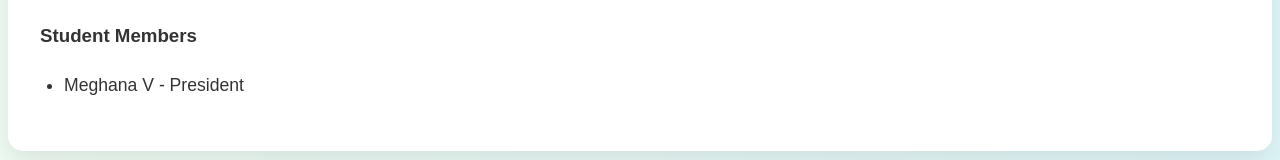
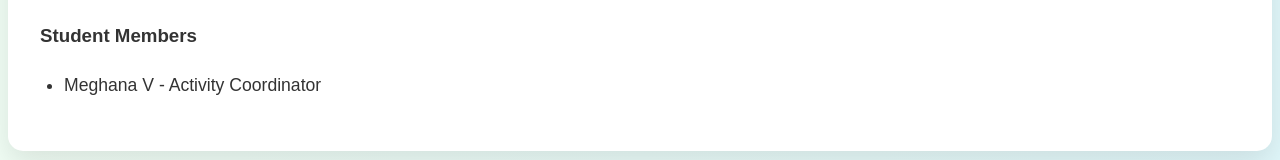
Before and after one commit to MeghanaVajrapu/MSC-Club, a plain HTML site: page members.html in a window 1280 px wide. Shown: the part 500-660 px from the top of the page. Drawn offline with Linux system fonts and the light colour scheme.

Commit message:
Updated files with new changes

```diff
--- a/members.html
+++ b/members.html
@@ -27,7 +27,7 @@
     </ul>
     <h3>Student Members</h3>
     <ul>
-      <li>Meghana V - President</li>
+      <li>Meghana V - Activity Coordinator</li>
     </ul>
   </main>
 
```
